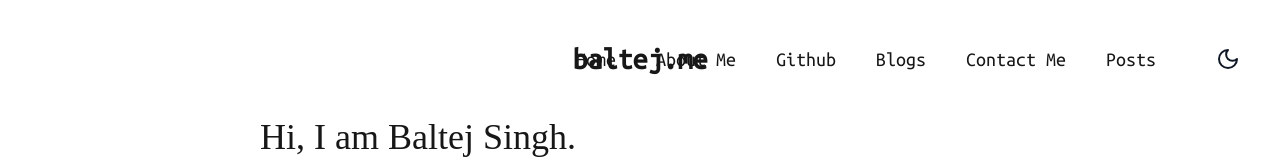
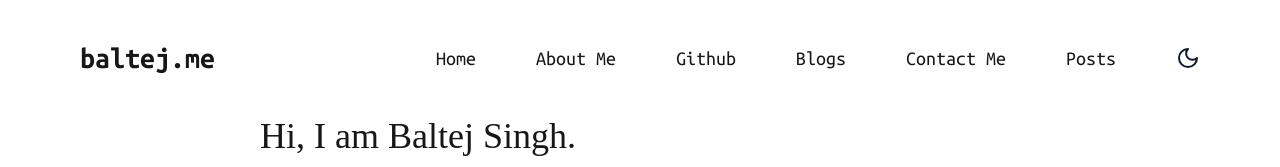
Before and after one commit to baltej223/baltej.me, a Next.js app: page / in a window 1280 px wide. Shown: the top 167 px of the page. Built offline with nearby package versions, Linux system fonts and the light colour scheme; a web font is replaced by a local one.

Commit message:
Fixed some part of NavBar

```diff
--- a/app/blog/navbar/navbar.jsx
+++ b/app/blog/navbar/navbar.jsx
@@ -1,82 +1,73 @@
 "use client";
 import ThemeToggle from "../ThemeToggle/ThemeToggle";
-import { Menu, X } from "lucide-react";
-import { useEffect, useState } from "react";
+import { useState, useEffect } from "react";
+import { Menu } from "lucide-react";
 
-// A simple component for the navigation links.
-const NavLinks = ({ column = false, onClick }) => (
-  <div className={`flex items-center text-xl pl-0 ${column ? 'flex-col space-y-10' : 'flex-row space-x-10'} md:pr-5`} style={{fontFamily:"logo"}}>
-    <a href="/" onClick={onClick} className="hover:underline">Home</a>
-    <a href="/aboutme" onClick={onClick} className="hover:underline">About Me</a>
-    <a href="/github" onClick={onClick} className="hover:underline">Github</a>
-    <a href="/blog" onClick={onClick} className="hover:underline">Blogs</a>
-    <a href="https://github.com/baltej223#connect-with-me" onClick={onClick} className="hover:underline">Contact Me</a>
-    <a href="https://posts.baltej.me/" onClick={onClick} className="hover:underline">Posts</a>
-  </div>
-);
 
-export default function Navbar({ title = "baltej.me" }) {
-  const [isMobile, setIsMobile] = useState(false);
-  const [menuOpen, setMenuOpen] = useState(false);
+export default function Navbar({title="baltej.me"}){
+  const [isOnPhone, setIsOnPhone] = useState(false);
 
   useEffect(() => {
-    const checkScreenSize = () => {
-      setIsMobile(window.innerWidth < 768);
+    const checkIfMobile = () => {
+      setIsOnPhone(window.innerWidth <= 768); // Common breakpoint for mobile
     };
-    checkScreenSize();
-    window.addEventListener("resize", checkScreenSize);
-    return () => window.removeEventListener("resize", checkScreenSize);
+
+    checkIfMobile();
+
+    window.addEventListener('resize', checkIfMobile);
+
+    return () => window.removeEventListener('resize', checkIfMobile);
   }, []);
 
-  useEffect(() => {
-    if (menuOpen && isMobile) {
-      document.body.style.overflow = 'hidden';
-    } else {
-      document.body.style.overflow = 'auto';
-    }
-    return () => {
-      document.body.style.overflow = 'auto';
-    };
-  }, [menuOpen, isMobile]);
+    return (
+    <>
+    <div className="z-[100] pt-10 pb-10 flex flex-row items-center sticky top-0 left-0 justify-center md:justify-between /*After this goes classes for glassmorphism*/ light:bg-[rgba(255, 255, 255, 0.6)]" style={{backdropFilter:"blur( 10.5px )", opacity:""}}>                                                                                                                                          {/* dark:bg-[rgba(0,0,0,0.35)] */}
+        <div className="pl-0  md:pl-20 text-3xl /*md:w-1/2*/ block font-bold" style={{fontFamily:"logo-bold"}}>
+            {title}
+        </div>
+        { isOnPhone ?  <HamburgerMenu/> : <Navlinks/> }
+    </div>
+    </>
+        );
+}
 
-  const closeMenu = () => setMenuOpen(false);
-
+const Navlinks = () =>{
   return (
-    <>
-      <div
-        className="z-[100] pt-10 pb-10 px-5 flex flex-row items-center sticky top-0 left-0 justify-center relative light:bg-[rgba(255, 255, 255, 0.6)]"
-        style={{ backdropFilter: "blur(10.5px)" }}
-      >
-        {/* Centered Title */}
-        <div className="text-3xl font-bold">
-          <a href="/">{title}</a>
+  <>
+   <div style={{fontFamily:"logo"}} className="text-xl pl-0 flex flex-row gap-x-15 items-center hidden md:block md:flex lg:block lg:flex /*md:w-1/2*/ md:pr-20">
+            <div>
+                <a href="/">Home</a>
+            </div>
+            <div>
+                <a href="/aboutme">About Me</a>
+            </div>
+            <div>
+                <a href="/github">Github</a>
+            </div>
+            <div>
+                <a href="/blog">Blogs</a>
+            </div>
+            <div>
+                <a href="https://github.com/baltej223#connect-with-me">
+                    Contact Me
+                </a>
+            </div>
+            <div>
+                <a href="https://posts.baltej.me/">Posts</a>
+            </div>
+            <ThemeToggle/>
         </div>
-
-        {/* Desktop Navigation (Positioned to the right) */}
-        <div className="hidden md:flex absolute right-5 items-center gap-x-10 pr-5" style={{ fontFamily: "logo" }}>
-          <NavLinks />
-          <ThemeToggle />
-        </div>
-
-        {/* Mobile Menu Button (Positioned to the right) */}
-        <div className="md:hidden absolute right-5">
-          <button onClick={() => setMenuOpen(!menuOpen)} aria-label="Toggle menu">
-            {menuOpen ? <X size={24} /> : <Menu size={24} />}
-          </button>
-        </div>
-      </div>
-
-      {/* Mobile Menu Panel */}
-      {isMobile && menuOpen && (
-        <div
-          className="fixed inset-0 z-40 pt-24 p-5 flex flex-col items-center text-xl space-y-8
-            light:bg-white dark:bg-black mt-10"
-          style={{ fontFamily: "logo" }}
-        >
-          <NavLinks column={true} onClick={closeMenu} />
-          <ThemeToggle />
-        </div>
-      )}
-    </>
+  </>
   );
 }
+
+const HamburgerMenu = () => {
+  let [isSheetOpen, setIsSheetOpen] = useState(false);
+  return (
+    <div className="fixed top-[50px] right-10 block">
+      <Menu onClick={()=>{
+        setIsSheetOpen(true);
+      }}/>
+    </div>
+  );
+}
```
